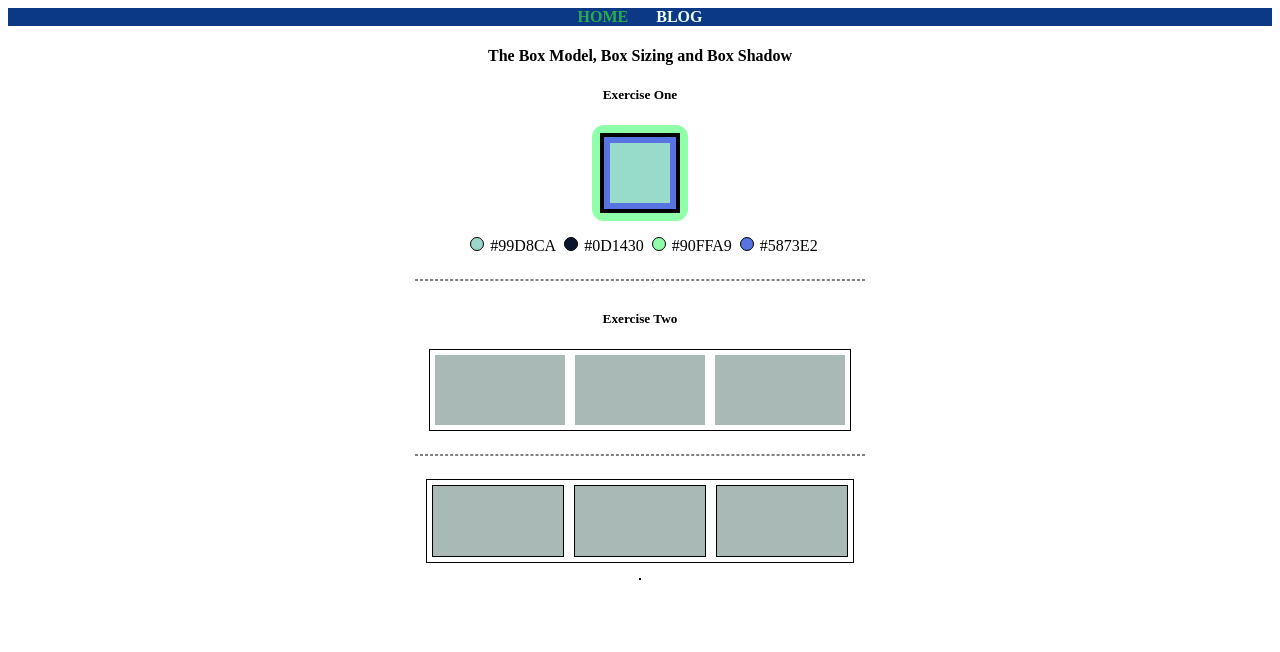
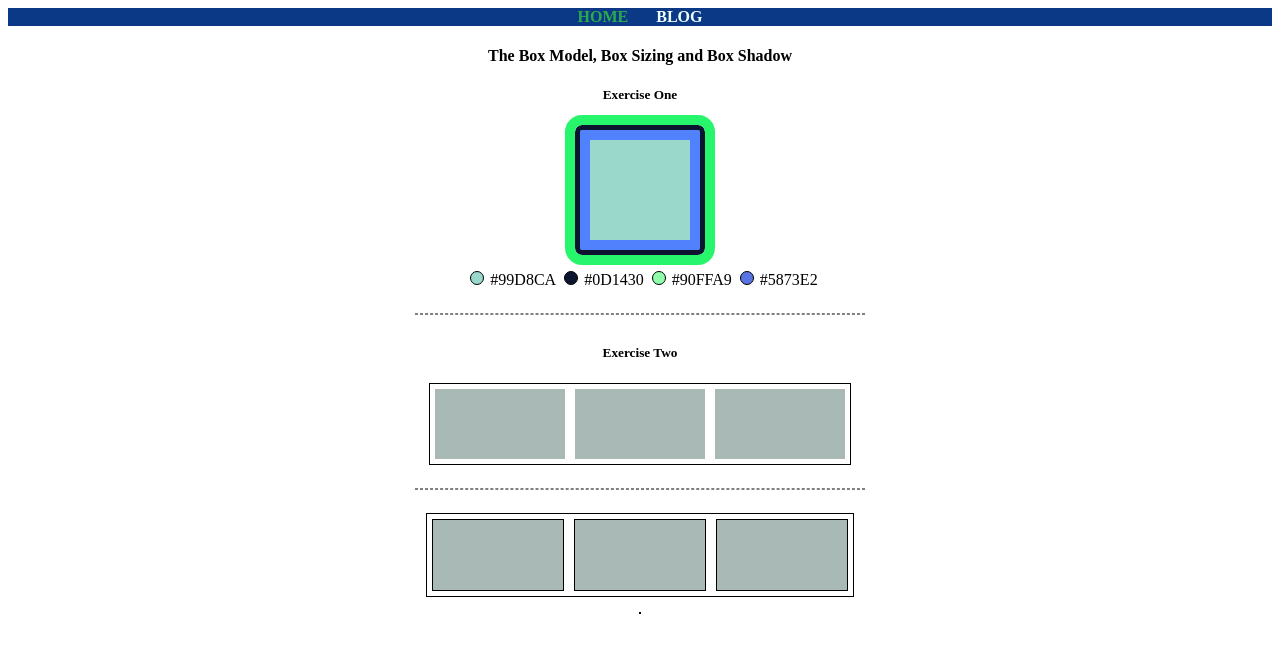
Before and after one commit to BushraF6/CSS_Drill, a plain HTML site: page CSS2.html in a window 1280 px wide. Drawn offline with Linux system fonts and the light colour scheme.

Commit message:
modified the box element

```diff
--- a/CSS1.css
+++ b/CSS1.css
@@ -17,18 +17,15 @@
   .h2{
     margin-left: 28px;
   }
-  .box3{
-     background-color: #99dbca;
-     border: 6px solid #5873E2;
-     height: 60px;
-     width: 60px;
-  }
-  .box2{
-    border: 4px solid black;
-  }
   .box1{
-    border: 8px solid #90FFA9;
-    border-radius: 12px;
+    height: 100px;
+    width: 100px;
+    background-color: #99D8CA;
+    border: 5px solid #0D1430;
+    padding: 10px;
+    box-shadow: inset 0 0 0 10px #5181fc;
+    outline: 10px solid #27f56c;
+    border-radius: 7px;
   }
   .colours{
     display: flex;
@@ -58,6 +55,7 @@
     background-color: #5873E2;
   }
   .para{
+    display: flex;
   }
   .lines{
     width: 35vw;
--- a/CSS2.html
+++ b/CSS2.html
@@ -10,11 +10,7 @@
   <div class="main">
     <h4> The Box Model, Box Sizing and Box Shadow </h4>
     <h5 class='one5'> Exercise One</h5>
-    <div class="box1">
-      <div class="box2">
-        <div class="box3"></div>
-      </div>
-    </div>
+    <div class="box1"></div>
    <div class='colours'>
      <div class="color-line">
        <p class="clr-line p1"></p>
```
